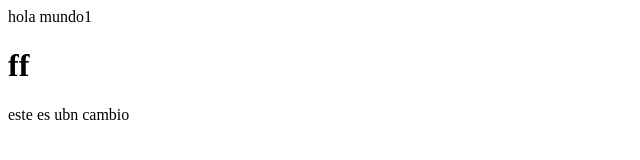
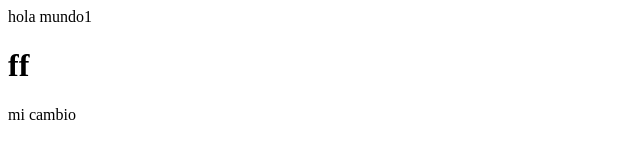
Before and after one commit to tofaust22/mi-web, a plain HTML site: page index.html in a window 1280 px wide. Shown: the full height of the page, 0-640 px from the left. Drawn offline with Linux system fonts and the light colour scheme.

Commit message:
mi cambio

```diff
--- a/index.html
+++ b/index.html
@@ -1,3 +1,3 @@
 <p>hola mundo1</p>
 <h1>ff</h1>
-<p>este es ubn cambio</p>
+<p>mi cambio</p>
```
